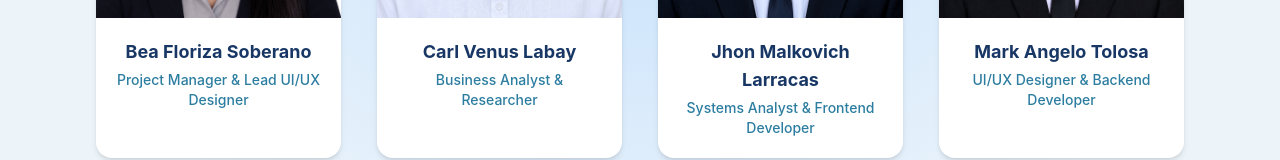
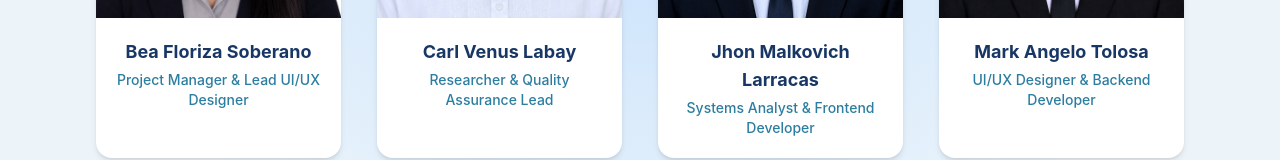
Before and after one commit to JM22510/Datum-Landing_Page, a React (Vite) app: page / in a window 1280 px wide. Shown: the part 3783-3943 px from the top of the page. Built offline with nearby package versions, Linux system fonts and the light colour scheme.

Commit message:
role updated

```diff
--- a/src/data/team.ts
+++ b/src/data/team.ts
@@ -21,7 +21,7 @@ export const TEAM: TeamMember[] = [
         id: 2,
         img: member2,
         name: "Carl Venus Labay",
-        role: "Business Analyst & Researcher",
+        role: "Researcher & Quality Assurance Lead",
     },
     {
         id: 3,
```
